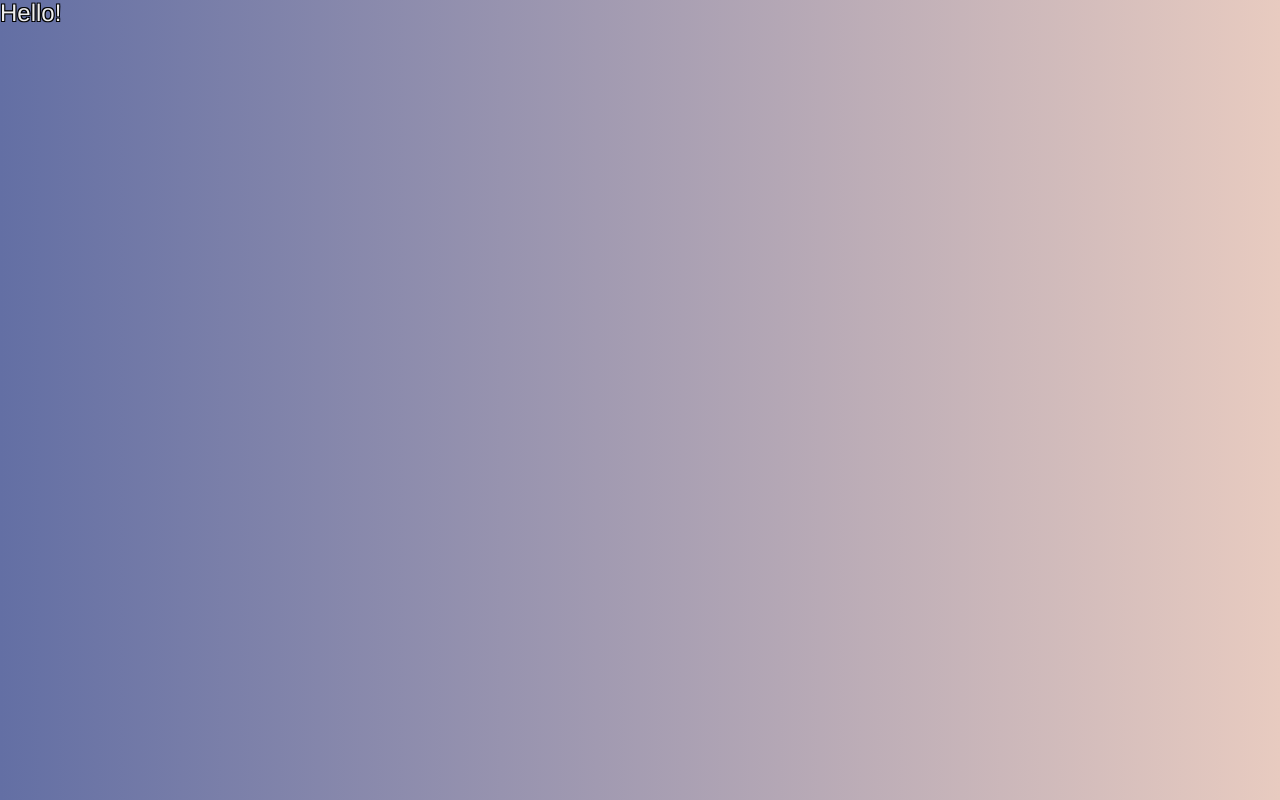
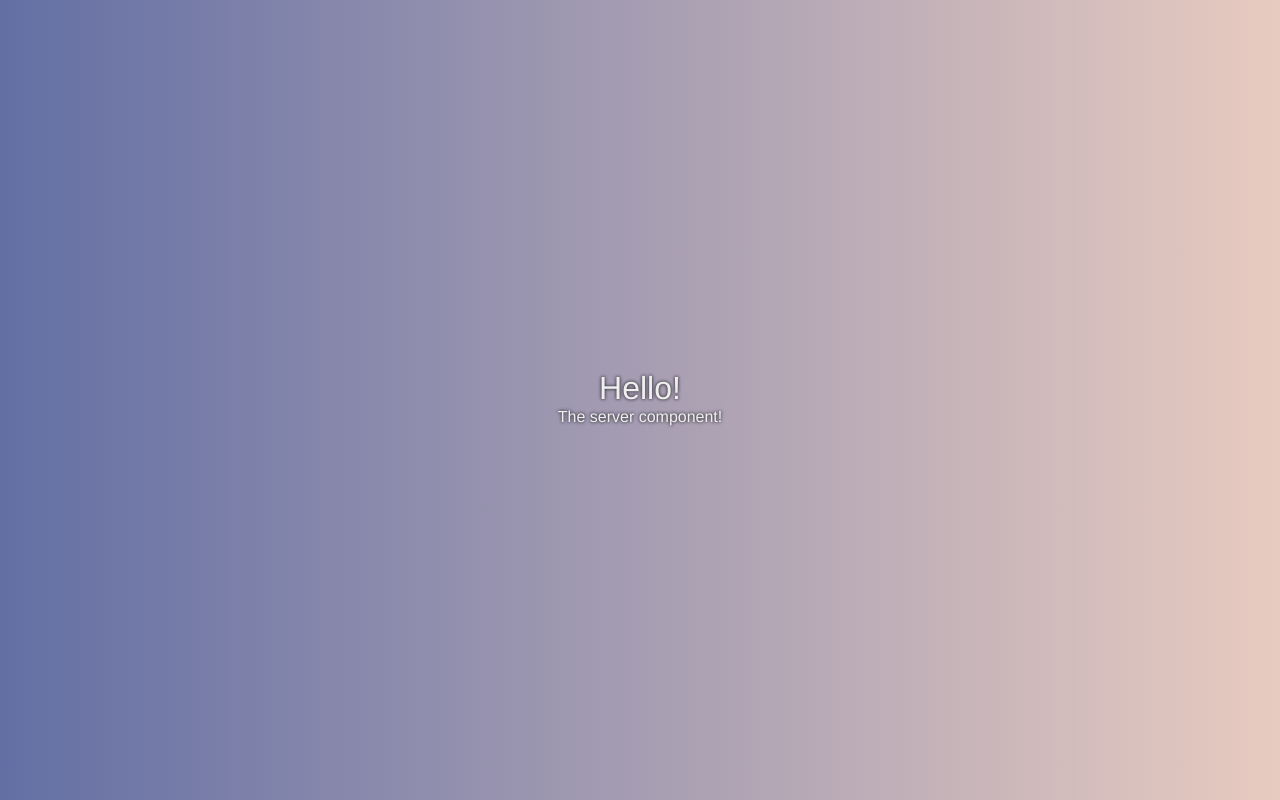
Before and after one commit to sinsys/udemy-angular, an Angular app: page / in a window 1280 px wide. Built offline with nearby package versions, Linux system fonts and the light colour scheme.

Commit message:
feat: Added server component

```diff
--- a/src/app/app.component.html
+++ b/src/app/app.component.html
@@ -1,3 +1,4 @@
 <div class="app-wrapper">
   <h3>Hello!</h3>
+  <app-server></app-server>
 </div>
--- a/src/app/app.component.scss
+++ b/src/app/app.component.scss
@@ -2,26 +2,34 @@
   display: block;
   min-width: 100vw;
   min-height: 100vh;
+  display: flex;
+  align-items: center;
+  justify-content: center;
+
   background: #E8CBC0;  /* fallback for old browsers */
   background: -webkit-linear-gradient(to right, #636FA4, #E8CBC0);  /* Chrome 10-25, Safari 5.1-6 */
   background: linear-gradient(to right, #636FA4, #E8CBC0); /* W3C, IE 10+/ Edge, Firefox 16+, Chrome 26+, Opera 12+, Safari 7+ */
+
   * {
     color: #EFEFEF;
     text-shadow:
-    -1px -1px 0 #000,
-     1px -1px 0 #000,
-     -1px 1px 0 #000,
-      1px 1px 0 #000;
+    -1px -1px 3px rgba(0,0,0,0.25),
+     1px -1px 3px rgba(0,0,0,0.25),
+     -1px 1px 3px rgba(0,0,0,0.25),
+      1px 1px 3px rgba(0,0,0,0.25)
   }
+
   .app-wrapper {
     margin: 0;
     padding: 0;
     width: 100%;
     height: 100%;
+    text-align: center;
 
     h3 {
       padding: 0;
       margin: 0;
+      font-size: 2rem;
     }
   }
 }
--- a/src/app/server/server.component.ts
+++ b/src/app/server/server.component.ts
@@ -1,4 +1,5 @@
-import { Component } from '@angular/core'
+import { Component } from '@angular/core';
+
 @Component({
   selector: 'app-server',
   templateUrl: './server.component.html',
--- a/src/styles.scss
+++ b/src/styles.scss
@@ -2,4 +2,5 @@
 html, body {
   padding: 0;
   margin: 0;
+  font-size: 16px;
 }
```
Also changed, not shown: src/app/app.module.ts (+11 -1 lines).
